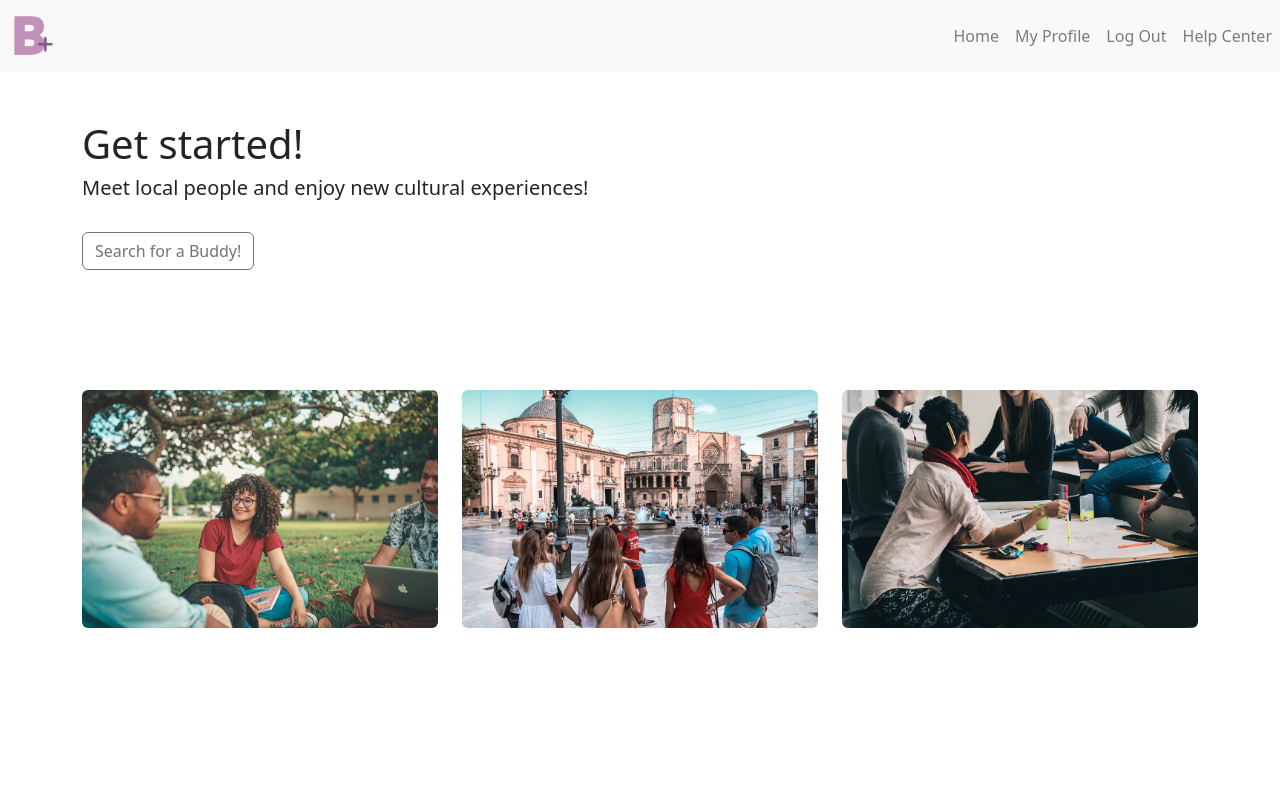
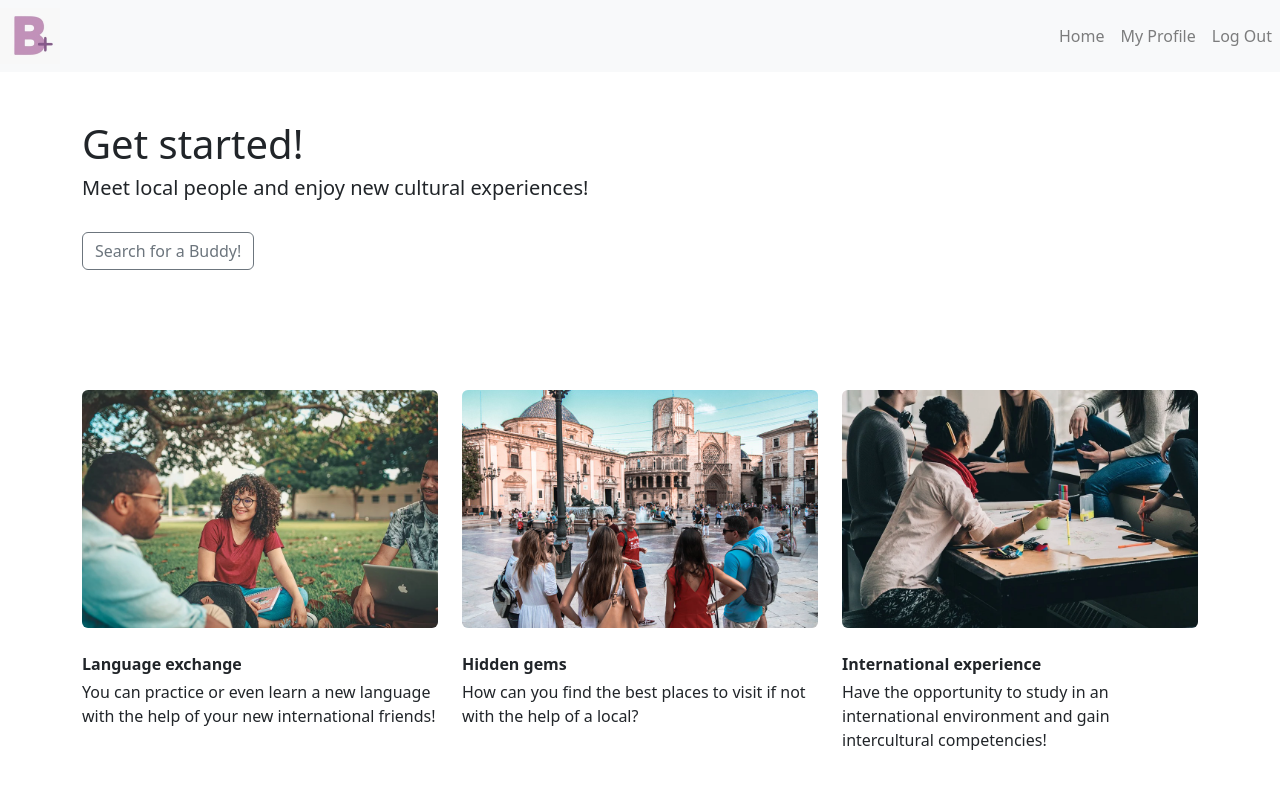
Before and after one commit to PCollander/Buddy-, a Flask app: page /homepage in a window 1280 px wide. Run offline with Flask 2, Linux system fonts and the light colour scheme; a user stored in the database is signed in; some libraries are stand-ins or nearby versions.

Commit message:
Removed Help Center Added image descriptions

```diff
--- a/buddy+/templates/landingpage.html
+++ b/buddy+/templates/landingpage.html
@@ -22,24 +22,33 @@
 
 <div class="row">
   <div class="col-lg-4 col-md-4 mb-4 mb-lg-0">
-    <img src="../static/images/landing1.jpg" alt=""
+    <figure>
+      <img src="../static/images/landing1.jpg" alt=""
       class="w-100 shadow-1-strong rounded mb-4"
     />
+      <figcaption><strong> Language exchange</strong></figcaption>
+				  <p class="mt-1">You can practice or even learn a new language with the help of your new international friends!</p>
+			  </figure>
 
   </div>
   <div class="col-lg-4 mb-4 mb-lg-0">
-
-    <img src="../static/images/landing2.jpg" alt=""
+    <figure>
+      <img src="../static/images/landing2.jpg" alt=""
       class="w-100 shadow-1-strong rounded mb-4"
     />
+      <figcaption><strong>Hidden gems</strong></figcaption>
+				  <p class="mt-1">How can you find the best places to visit if not with the help of a local?</p>
+			  </figure>
   </div>
 
   <div class="col-lg-4 mb-4 mb-lg-0">
-    <img src="../static/images/landing3.jpg" alt=""
+    <figure>
+      <img src="../static/images/landing3.jpg" alt=""
       class="w-100 shadow-1-strong rounded mb-4"
     />
-
-
+      <figcaption><strong>International experience</strong></figcaption>
+				  <p class="mt-1">Have the opportunity to study in an international environment and gain intercultural competencies!</p>
+			  </figure>
   </div>
 </div>
 
--- a/buddy+/templates/nav2.html
+++ b/buddy+/templates/nav2.html
@@ -18,9 +18,6 @@
         <a class= "nav-link" href="/logout">Log Out</a>
       </li>
       <li class="nav-item">
-        <a class= "nav-link" href=#> Help Center </a>
-      </li>
-      <li class="nav-item">
 
       </li>
     </ul>
```
